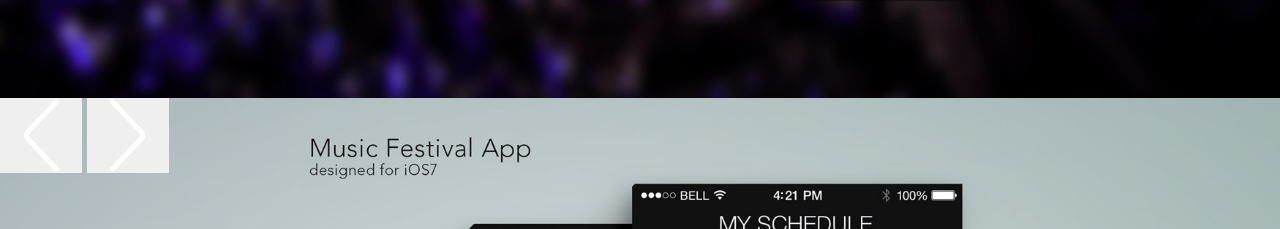
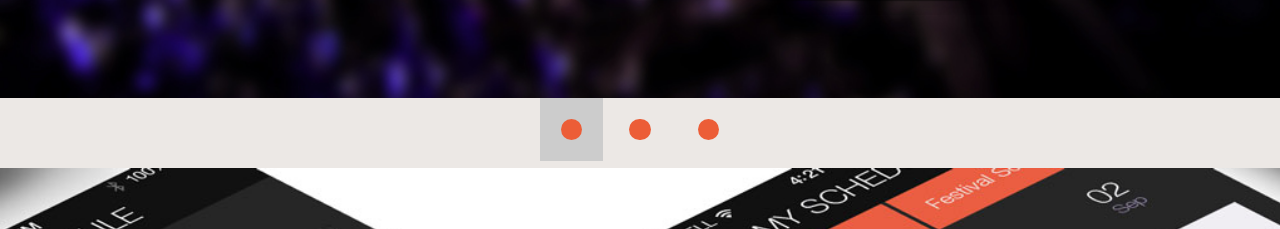
Before and after one commit to CGuindon/app-website, a plain HTML site: page index.html in a window 1280 px wide. Shown: the part 650-879 px from the top of the page. Drawn offline with nearby package versions, Linux system fonts and the light colour scheme.

Commit message:
Created Tabs

```diff
--- a/css/general.css
+++ b/css/general.css
@@ -7,7 +7,6 @@ body {
 }
 
 a {
-	color: #fff;
 	text-decoration: none;
 }
 
@@ -60,46 +59,47 @@ h2 {
 	max-width: 15em;
 }
 
+.circle {
+    width: 0.4em;
+    height: 0.4em;
+    -moz-border-radius: 50%;
+    -webkit-border-radius: 50%;
+    border-radius: 50%;
+    background: #ec5d37;
+}
 
-.carousel-section {
+
+.tab-img {
+	width: 100%;
 
 }
 
-.carousel {
-	padding-bottom: 56.23%; /* take the ration of the image size and calculate height/width x 100 [this is the percentage used] */
-	position: relative;
+.tabs {
+	margin: 0;
+	padding: 0;
+	list-style-type: none;
+	text-align: center;
 }
 
-.carousel-items img {
-	position: absolute;
-	top: 0;
-	left: 0;
-	width: 100%;
+.tabs li {
+	display: inline-block;
 }
 
-.carousel-items [data-state="current"] {
-	z-index: 100;
+.tabs a {
+	color: #2e2e2e;
+	font-size: 3em;
+	padding: 0.4em;
 }
 
-.carousel-items [data-state="incoming"] {
-	z-index: 101;
+.tab {
+	display: inline-block;
+	padding: 1em;
 }
 
-.carousel-buttons {
-	position: absolute;
-	z-index: 1000;
+.tab[data-state="current"] {
+	background-color: #ccc;
 }
 
-button {
-	background-color: none;
-	border: none;
-}
-
-button img {
-	width: 50%;
-	display: block;
-	margin: auto;
-}
 
 
 footer {
--- a/index.html
+++ b/index.html
@@ -50,26 +50,29 @@
 		</div>
 	</header>
 
-	<div class="carousel-section">
-		<div class="carousel">
-			<div class="carousel-items">
-				<img data-state="current" src="img/app-musicfest-1.jpg" alt="">
-				<img src="img/app-musicfest-2.jpg" alt="">
-				<img src="img/app-musicfest-3.jpg" alt="">
-				<img src="img/app-musicfest-4.jpg" alt="">
-				<img src="img/app-musicfest-5.jpg" alt="">
-			</div>
-			<div class="carousel-buttons">
-				<button class="previous"><img src="img/arrow-left.png"></button>
-				<button class="next"><img src="img/arrow-right.png"></button>
-			</div>
-		</div>
+
+	<ul class="tabs">
+		<li><a class="tab" data-state="current" href="#tab-1"><div class="circle"></div></a></li>
+		<li><a class="tab" href="#tab-2"><div class="circle"></div></a></li>
+		<li><a class="tab" href="#tab-3"><div class="circle"></div></a></li>
+	</ul>
+
+	<div class="tab-panel" data-state="current" id="tab-1">
+		<img class="tab-img flex-img" src="img/screen-all.jpg">
 	</div>
 
+	<div class="tab-panel" id="tab-2">
+		<img class="tab-img flex-img" src="img/screen-news.jpg">
+	</div>
+
+	<div class="tab-panel" id="tab-3">
+		<img class="tab-img flex-img" src="img/screen-schedule.jpg">
+	</div>
 
 	<footer>© CAROLINE GUINDON 2013. ALL RIGHTS RESERVED</footer>
 
 	<script src="http://code.jquery.com/jquery-2.0.3.min.js"></script>
   <script src="js/main.js"></script>
+  <script src="js/tabs.js"></script>
 </body>
 </html>
--- /dev/null
+++ b/js/tabs.js
@@ -0,0 +1,14 @@
+var $tabs = $('.tab');
+var $tabPanels = $('.tab-panel'); /* This gives us access to our html */
+
+$tabPanels.filter(':not([data-state="current"])').hide(); /* Hiding the ones that don't have the date-state='current' */
+
+$tabs.on('click', function () {
+	var id = $(this).attr('href');
+
+	$tabPanels.filter('[data-state="current"]').hide(); /* makes current state hides */
+	$(id).show().attr('data-state', 'current');
+
+	$tabs.attr('data-state', '') /* the empty '' could be not-current as well, this will make sure the highlight #ccc will change with the tab choice */
+	$(this).attr('date-state', 'current');
+});
```
Also changed, not shown: img/screen-all.jpg (added), img/screen-news.jpg, img/screen-schedule.jpg.
